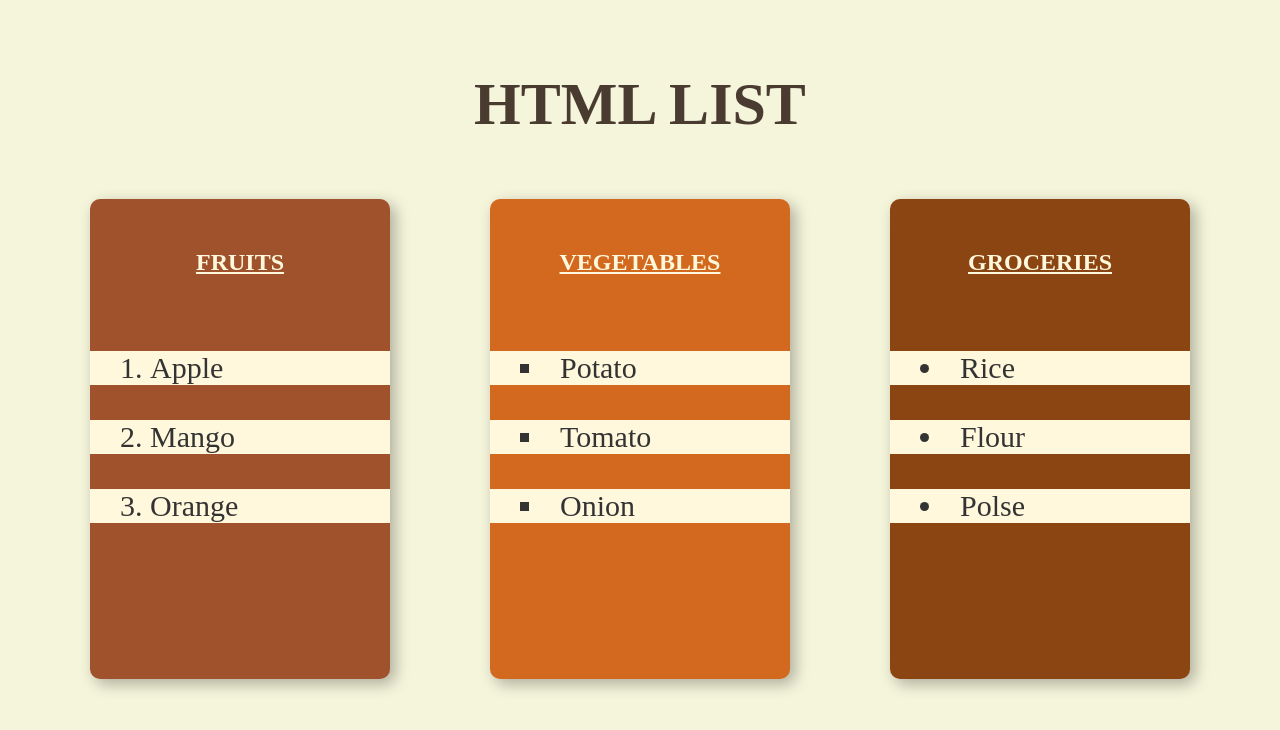
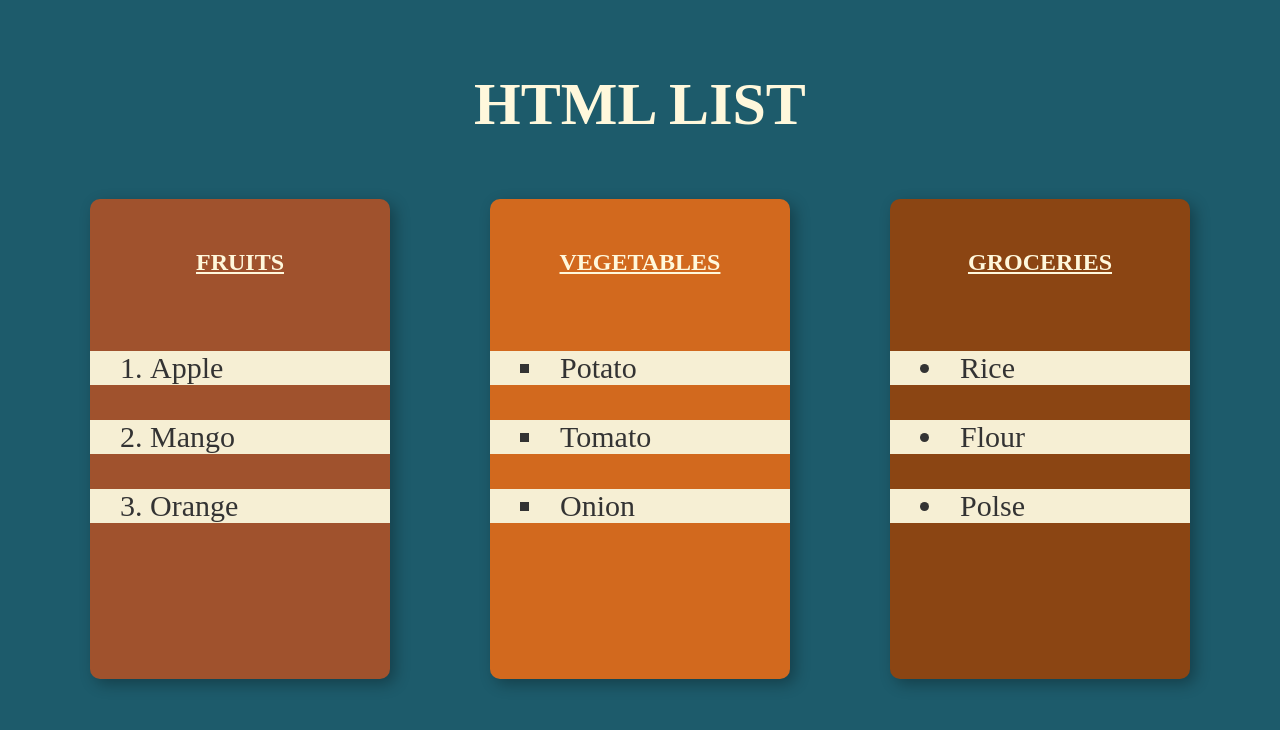
Before and after one commit to Leejaw-Chitrakar/html, a plain HTML site: page Assignment.html in a window 1280 px wide. Drawn offline with Linux system fonts and the light colour scheme.

Commit message:
Bg color changed

```diff
--- a/Assignment.css
+++ b/Assignment.css
@@ -10,7 +10,7 @@ ul,ol{
 }
 li{
     margin: 5px 0px 20px 0px;
-    background-color: #FFF8DC;
+    background-color: #f6efd4;
     color: #333333;
     list-style-position: inside;
     padding-left: 30px;
@@ -18,7 +18,7 @@ li{
 }
 
 body{
-    background-color:  #F5F5DC;
+    background-color:  #1d5b6b;
 }
 
 .fake_body{
@@ -31,7 +31,7 @@ body{
 }
 
 h1{
-    color: #4A3B31;
+    color: #FFF8DC;
     font-size: 60px;
     padding: 30px 10px 60px 10px;
     display: flex;
@@ -55,6 +55,7 @@ h2{
     height: 60vh;
     box-shadow: 5px 5px 15px rgba(0, 0, 0, 0.3);
     border-radius: 10px;
+
 }
 
 .vegetables{
```
